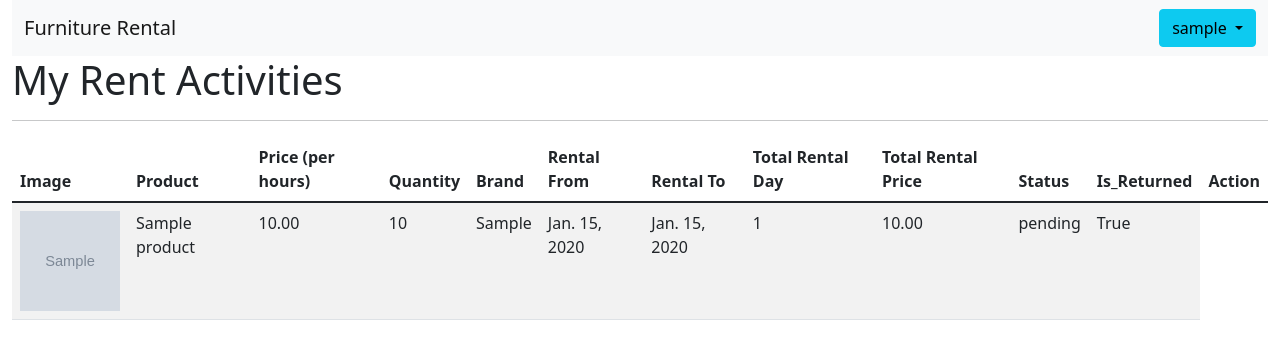
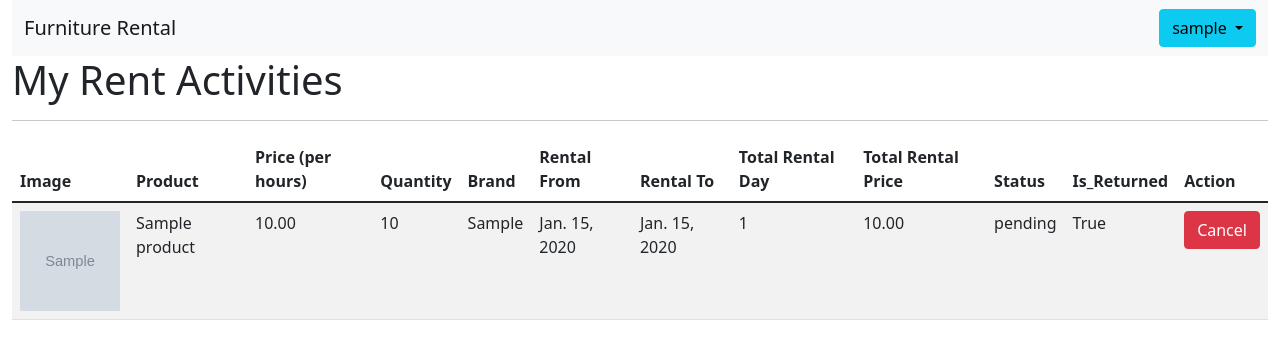
Before and after one commit to gauravpandey068/furnitureRental, a Django app: page /home/rent/my-rent-products/ in a window 1280 px wide. Shown: the top 359 px of the page. Run offline with Django 4.2, Linux system fonts and the light colour scheme; a user stored in the database is signed in; tables that the repository leaves empty hold one stand-in row (values such as "Sample post"); grey boxes marked "Sample" are stand-in pictures.

Commit message:
cancel pending rent items

```diff
--- a/app/templates/my_rent_products.html
+++ b/app/templates/my_rent_products.html
@@ -38,6 +38,13 @@
                     <td>{{ rent.total_price }}</td>
                     <td>{{ rent.status }}</td>
                     <td>{{ rent.is_returned }}</td>
+                    <td>
+                        {% if rent.status == 'pending' %}
+                            <a href="{% url 'cancel_rent' rent.pk %}" class="btn btn-danger">Cancel</a>
+                        {% else %}
+                            <a href="#" class="btn btn-success">Return</a>
+                        {% endif %}
+                    </td>
 
                 </tr>
                 {% endfor %}
@@ -49,5 +56,5 @@
             </div>
         {% endif %}
     </div>
-
+</div>
 {% endblock %}
--- a/app/urls.py
+++ b/app/urls.py
@@ -13,6 +13,7 @@ urlpatterns = [
     path('home/<int:product_id>/', views.products_detail, name='product_detail'),
     path('home/rent/<int:product_id>/', views.rent, name='rent'),
     path('home/rent/my-rent-products/', views.my_rent_products, name='my_rent_products'),
+    path('home/rent/my-rent-products/cancel-product/<int:rent_id>/', views.cancel_rent, name='cancel_rent'),
 ]
 urlpatterns += staticfiles_urlpatterns()
 urlpatterns += static(settings.MEDIA_URL, document_root=settings.MEDIA_ROOT)
--- a/app/views/home.py
+++ b/app/views/home.py
@@ -45,3 +45,10 @@ def rent(request, product_id):
 def my_rent_products(request):
     rents = Rent.objects.filter(user=request.user)
     return render(request, 'my_rent_products.html', {'rents': rents})
+
+
+@login_required(login_url='login')
+def cancel_rent(request, rent_id):
+    rents = Rent.objects.get(id=rent_id)
+    rents.delete()
+    return redirect('my_rent_products')
```
